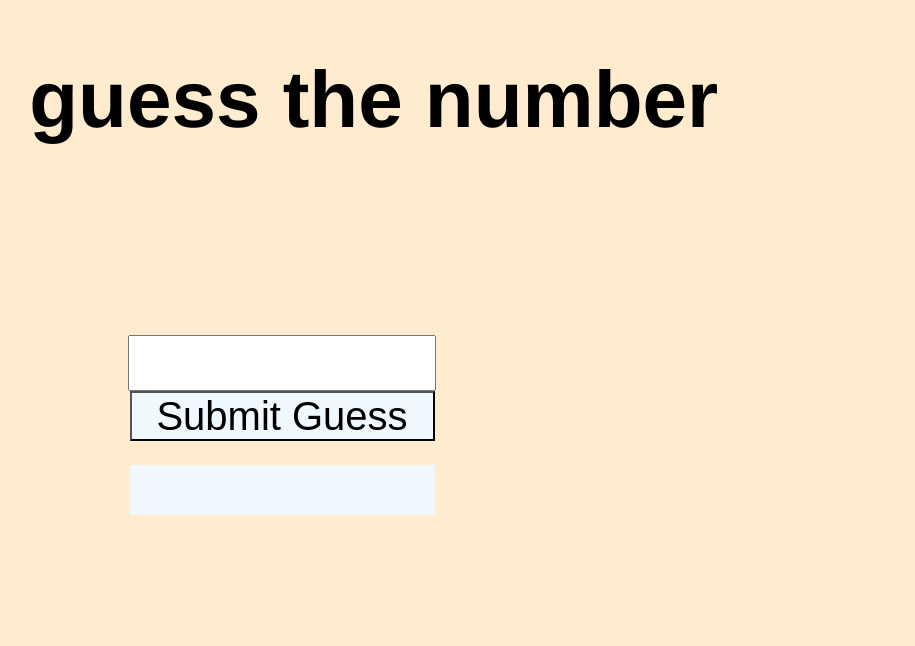
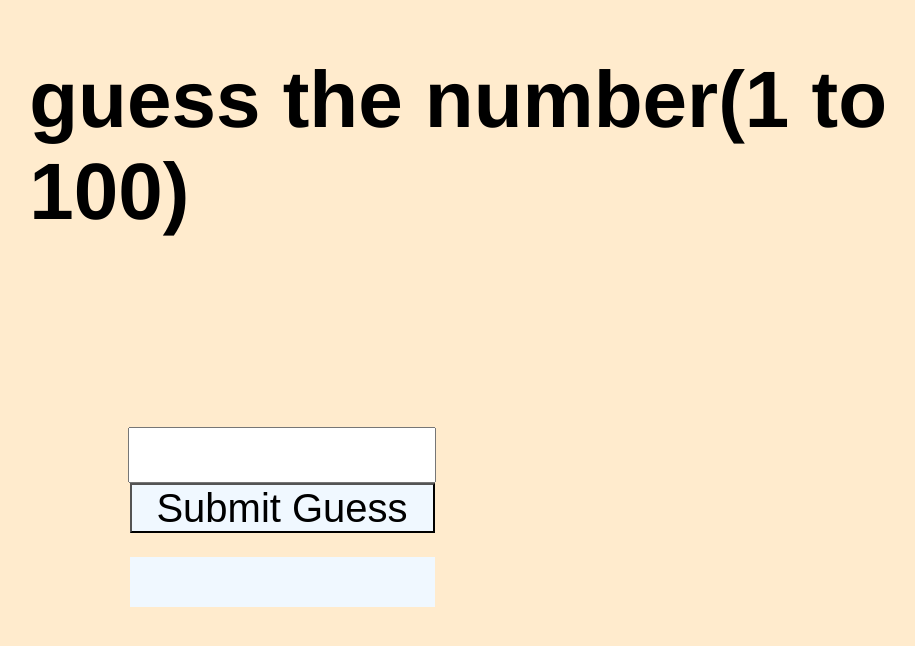
Before and after one commit to papaalioua/aslam-github.io, a plain HTML site: page index.html in a window 1280 px wide. Shown: the whole page, without its empty margins (358-1273 px from the left). Drawn offline with Linux system fonts and the light colour scheme.

Commit message:
Update index.html

```diff
--- a/index.html
+++ b/index.html
@@ -6,7 +6,7 @@
     <title>guess the number</title>
     <link rel="stylesheet" href="style.css">
     <script src="js.js"></script>
-    <h1> guess the number</h1>
+    <h1> guess the number(1 to 100)</h1>
 </head>
 <body>
     <form id="guessForm">
```
